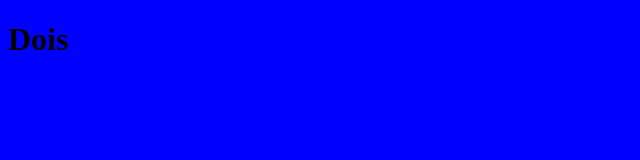
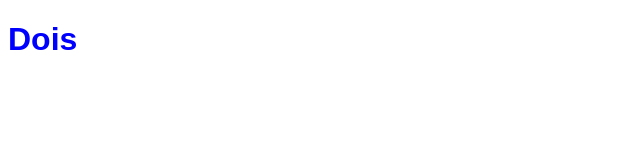
Before and after one commit to guiseek/easy-element, a website: page docs/index.html in a window 1280 px wide. Shown: the whole page, without its empty margins (0-640 px from the left). Drawn offline with Linux system fonts and the light colour scheme.

Commit message:
gh pages

```diff
--- /dev/null
+++ b/docs/main.css
@@ -0,0 +1,8 @@
+/* src/style.css */
+body {
+  font-family:
+    Arial,
+    Helvetica,
+    sans-serif;
+  color: blue;
+}
--- a/public/main.js
+++ b/docs/main.js
@@ -73,7 +73,9 @@
     Easy({
       mode: "open",
       name: "easy-element",
-      html: ({name}) => html` <h1>${name}</h1> `
+      html: ({name}) => html`
+    <h1>${name}</h1>
+  `
     })
   ], MyEasyElement);
   var easyElement = document.querySelector("easy-element");
--- a/esbuild.config.js
+++ b/esbuild.config.js
@@ -7,8 +7,8 @@ esbuildServe(
     logLevel: "info",
     entryPoints: ["src/main.ts"],
     bundle: true,
-    outfile: "public/main.js",
+    outfile: "docs/main.js",
     sourcemap: true,
   },
-  { root: "public" }
+  { root: "docs" }
 );
--- a/public/main.css
+++ /dev/null
@@ -1,4 +0,0 @@
-/* src/style.css */
-body {
-  background-color: blue;
-}
--- a/src/main.ts
+++ b/src/main.ts
@@ -6,7 +6,9 @@ import './style.css'
 @Easy<MyEasyElement>({
   mode: 'open',
   name: 'easy-element',
-  html: ({ name }) => html` <h1>${name}</h1> `,
+  html: ({ name }) => html`
+    <h1>${ name }</h1>
+  `,
 })
 export class MyEasyElement extends EasyRenderElement {
   name = 'Um'
--- a/src/style.css
+++ b/src/style.css
@@ -1,3 +1,4 @@
 body {
-  background-color: blue;
+  font-family: Arial, Helvetica, sans-serif;
+  color: blue;
 }
```
Also changed, not shown: README.md, docs/index.html (renamed from public/index.html), 2 other files.
